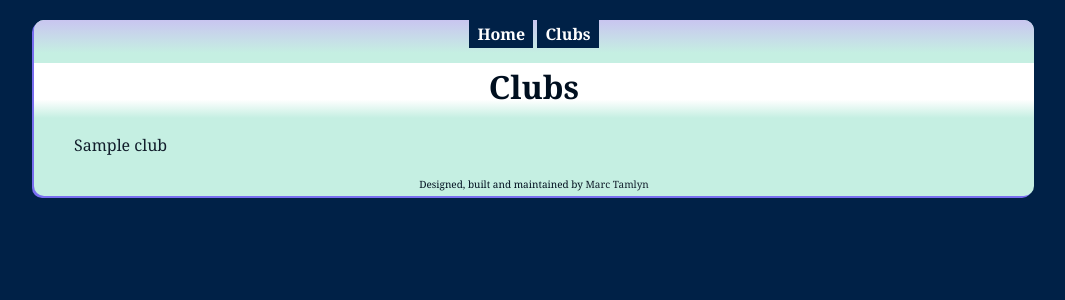
After one commit to mjtamlyn/tamlynscore, a Django app: page /clubs/ in a window 1280 px wide. The commit adds this page. Shown: the top 300 px of the page, without its empty margins (106-1171 px from the left). Run offline with Django 3.2, Linux system fonts and the light colour scheme; tables that the repository leaves empty hold one stand-in row (values such as "Sample post"); parts of the project's set-up code (start-up, migrations or seed data) failed here and were passed over.

Commit message:
Index, clubs, club index in core

```diff
--- a/src/core/models.py
+++ b/src/core/models.py
@@ -1,4 +1,5 @@
 from django.db import models
+from django.template.defaultfilters import slugify
 
 import json
 
@@ -62,9 +63,13 @@ class Bowstyle(models.Model):
 
 class Club(models.Model):
     name = models.CharField(max_length=500, unique=True)
-    short_name = models.CharField(max_length=50)
+    short_name = models.CharField(max_length=50, unique=True)
 
-    slug = models.SlugField(editable=False)
+    slug = models.SlugField(editable=False, unique=True)
+
+    def clean(self, *args, **kwargs):
+        self.slug = slugify(self.short_name)
+        return super(Club, self).clean(*args, **kwargs)
 
     def __unicode__(self):
         return self.short_name
--- a/src/records/templates/base.html
+++ b/src/core/templates/base.html
@@ -2,10 +2,10 @@
     <head>
         {% block head %}
             {% block meta %}
-            <title>{% block title %}Archery Results{% endblock %}</title>
+            <title>{% block title %}Archery Tournaments{% endblock %}</title>
             {% endblock meta %}
             {% block styles %}
-                <link rel="stylesheet" href="{{ STATIC_URL }}css/style.css" />
+                <link rel="stylesheet" href="{{ STATIC_URL }}css/base.css" />
                 {% block extrastyles %}
                 {% endblock extrastyles %}
             {% endblock styles %}
@@ -17,8 +17,8 @@
         <div class="wrapper">
             {% block nav %}
             <div class="navigation">
-                <a href="{% url records.views.index %}"><div class="nav-link">Home</div></a>
-                <a href="{% url records.views.new_club %}"><div class="nav-link">Clubs</div></a>
+                <a href="{% url core.views.index %}"><div class="nav-link">Home</div></a>
+                <a href="{% url core.views.clubs %}"><div class="nav-link">Clubs</div></a>
             </div>
             {% endblock nav %}
             {% block content %}
--- /dev/null
+++ b/src/core/templates/club_index.html
@@ -0,0 +1,6 @@
+{% extends 'base.html' %}
+
+{% block content %}
+<h1>{{ club.name }}</h1>
+
+{% endblock %}
--- /dev/null
+++ b/src/core/templates/clubs.html
@@ -0,0 +1,12 @@
+{% extends 'base.html' %}
+
+{% block content %}
+<h1>Clubs</h1>
+
+<ul>
+{% for club in clubs %}
+<li><a href="{% url core.views.club_index club=club.slug %}">{{ club }}</a></li>
+{% endfor %}
+</ul>
+
+{% endblock %}
--- /dev/null
+++ b/src/core/templates/index.html
@@ -0,0 +1,5 @@
+{% extends 'base.html' %}
+
+{% block content %}
+<h1>Archery Tournaments</h1>
+{% endblock %}
--- a/src/core/urls.py
+++ b/src/core/urls.py
@@ -7,6 +7,7 @@ urlpatterns = patterns('core.views',
 
     (r'^$', 'index'),
     (r'^clubs/$', 'clubs'),
+    (r'^clubs/(?P<club>[\w-]+)/$', 'club_index'),
 
     #TODO: accounts (login/logout etc)
 )
--- a/src/core/views.py
+++ b/src/core/views.py
@@ -1,4 +1,17 @@
 from django.shortcuts import render
+from django.views.generic import View
+
+from core.models import Club
 
 def index(request):
-    return render(request, 'index.html')
+    return render(request, 'index.html', locals())
+
+class ClubView(View):
+    def get(self, request):
+        clubs = Club.objects.all()
+        return render(request, 'clubs.html', locals())
+clubs = ClubView.as_view()
+
+def club_index(request, club):
+    club = Club.objects.get(slug=club)
+    return render(request, 'club_index.html', locals())
--- a/src/entries/models.py
+++ b/src/entries/models.py
@@ -1,4 +1,5 @@
 from django.db import models
+from django.template.defaultfilters import slugify
 
 class Tournament(models.Model):
     full_name = models.CharField(max_length=300, unique=True)
--- a/src/scores/models.py
+++ b/src/scores/models.py
@@ -1,6 +1,5 @@
 from django.db import models
 from django.forms import ValidationError
-from django.template.defaultfilters import slugify
 
 from itertools import groupby
 
```
Also changed, not shown: src/core/migrations/0002_auto__add_unique_club_slug__add_unique_club_short_name.py (added), src/core/static/css/base.css (renamed from src/records/static/css/style.css), src/core/static/js/add_arrow_values.js (renamed from src/records/static/js/add_arrow_values.js), src/core/static/js/add_arrow_values_index.js (renamed from src/records/static/js/add_arrow_values_index.js), src/core/static/js/add_scores.js (renamed from src/records/static/js/add_scores.js), src/core/static/js/mootools-core-1.3.js (renamed from src/records/static/js/mootools-core-1.3.js).
